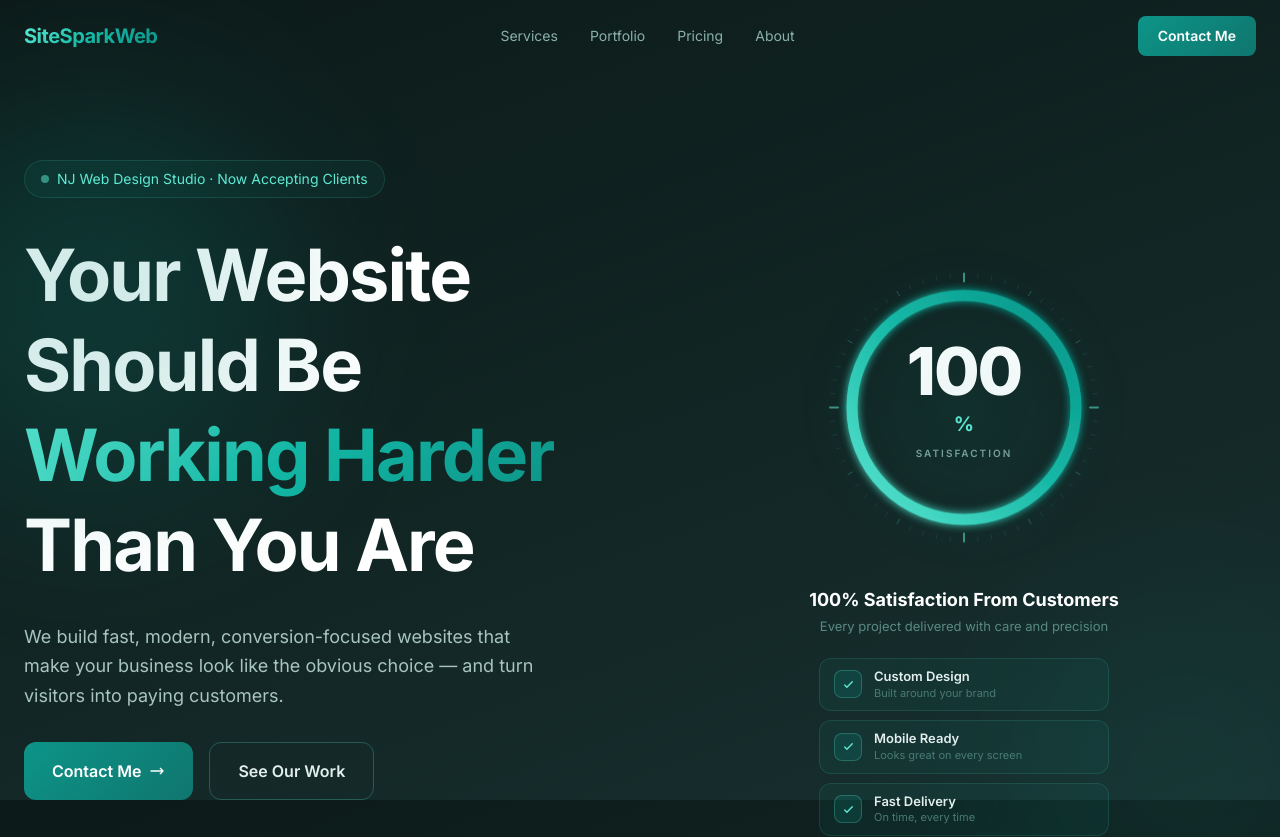
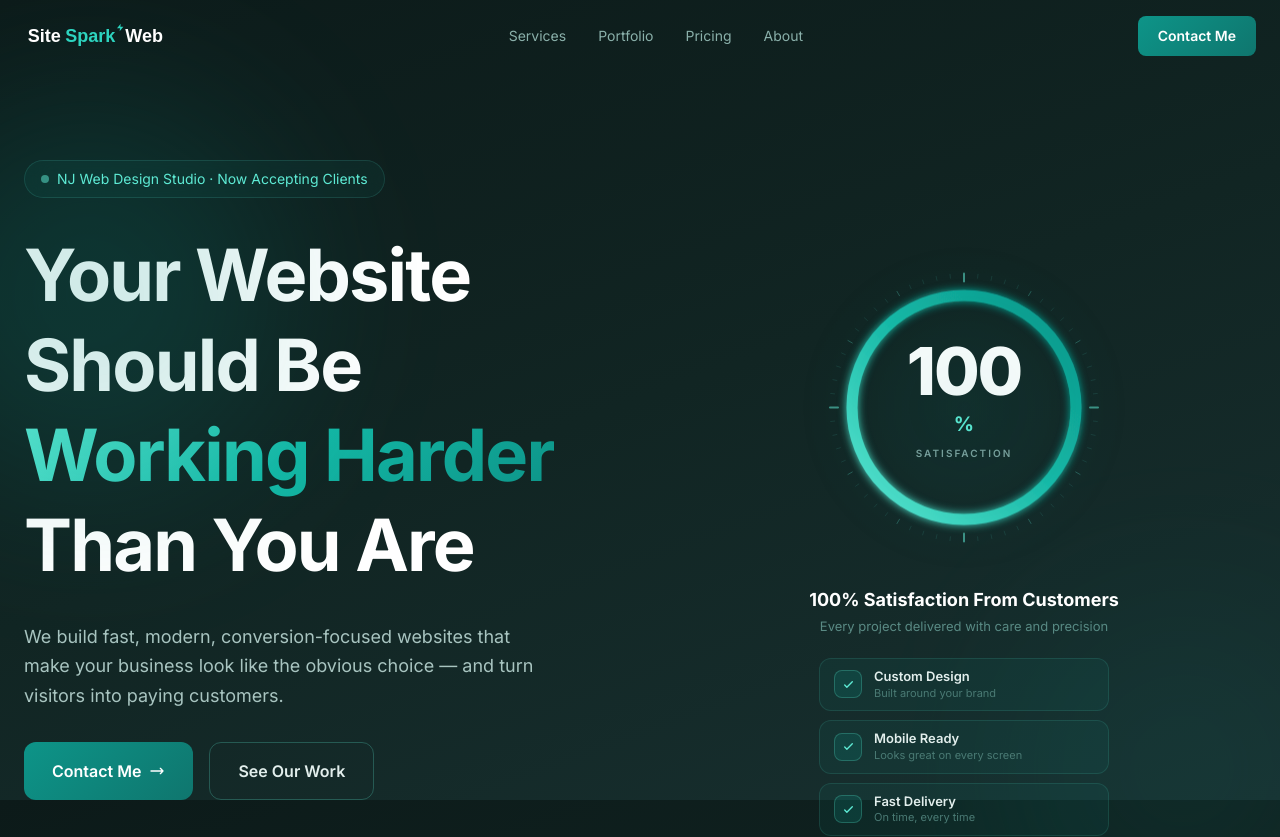
Before and after one commit to seansitesparkweb/sitesparkweb, a React (Vite) app: page / in a window 1280 px wide. Shown: the top 837 px of the page. Built offline with nearby package versions, Linux system fonts and the light colour scheme.

Commit message:
Add Logo component with animated bolt; replace text logo in Navbar and Footer
Co-Authored-By: Claude Sonnet 4.6 <noreply@anthropic.com>

```diff
--- a/src/components/Footer.jsx
+++ b/src/components/Footer.jsx
@@ -1,3 +1,5 @@
+import Logo from './Logo'
+
 export default function Footer() {
   const links = ['Services', 'Portfolio', 'Process', 'Contact']
   return (
@@ -5,7 +7,7 @@ export default function Footer() {
       style={{ borderTop: '1px solid rgba(94,234,212,0.09)' }}>
       <div className="max-w-7xl mx-auto flex flex-col md:flex-row items-center justify-between gap-6">
         <div>
-          <div className="text-lg font-bold gradient-text mb-1">SiteSparkWeb</div>
+          <Logo width={140} />
           <div className="text-sm" style={{ color: '#3a6060' }}>Modern websites for growing businesses.</div>
         </div>
         <div className="flex flex-wrap justify-center gap-6">
--- /dev/null
+++ b/src/components/Logo.jsx
@@ -0,0 +1,15 @@
+export default function Logo({ width = 160 }) {
+  const height = Math.round(width / 4)
+  return (
+    <svg width={width} height={height} viewBox="0 0 400 100">
+      <text x="10" y="65" fontFamily="Arial, sans-serif" fontSize="48" fontWeight="bold" fill="white">Site</text>
+      <text x="110" y="65" fontFamily="Arial, sans-serif" fontSize="48" fontWeight="bold" fill="#2dd4bf">Spark</text>
+      <g transform="translate(245, 15)">
+        <path d="M13 2L3 14h8l-1 8 10-12h-8l1-8z" fill="#2dd4bf">
+          <animate attributeName="opacity" values="1;0.6;1" dur="1.5s" repeatCount="indefinite"/>
+        </path>
+      </g>
+      <text x="270" y="65" fontFamily="Arial, sans-serif" fontSize="48" fontWeight="bold" fill="white">Web</text>
+    </svg>
+  )
+}
--- a/src/components/Navbar.jsx
+++ b/src/components/Navbar.jsx
@@ -1,4 +1,5 @@
 import { useState, useEffect } from 'react'
+import Logo from './Logo'
 
 export default function Navbar() {
   const [scrolled, setScrolled] = useState(false)
@@ -22,7 +23,7 @@ export default function Navbar() {
       }}
     >
       <div className="max-w-7xl mx-auto px-6 py-4 flex items-center justify-between">
-        <a href="#" className="text-xl font-bold gradient-text tracking-tight">SiteSparkWeb</a>
+        <a href="#"><Logo width={150} /></a>
 
         <div className="hidden md:flex items-center gap-8">
           {links.map(l => (
```
